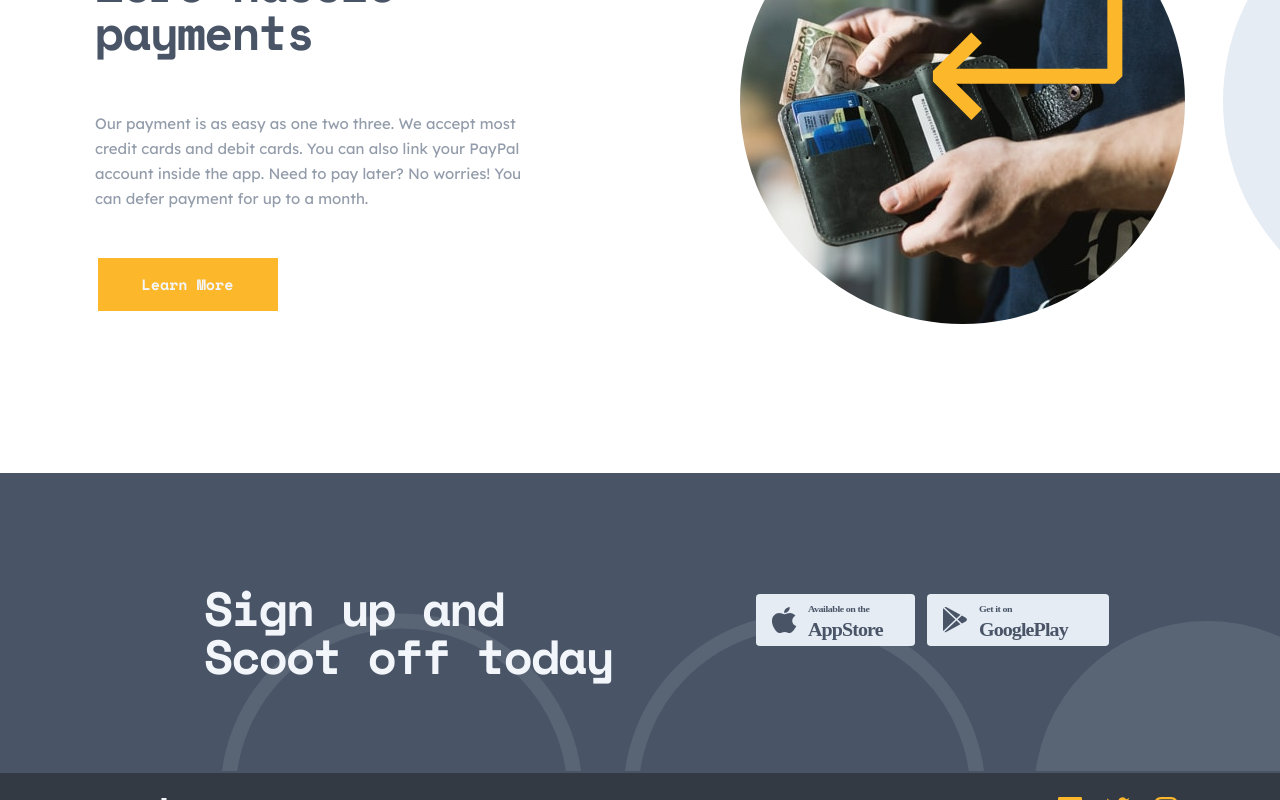
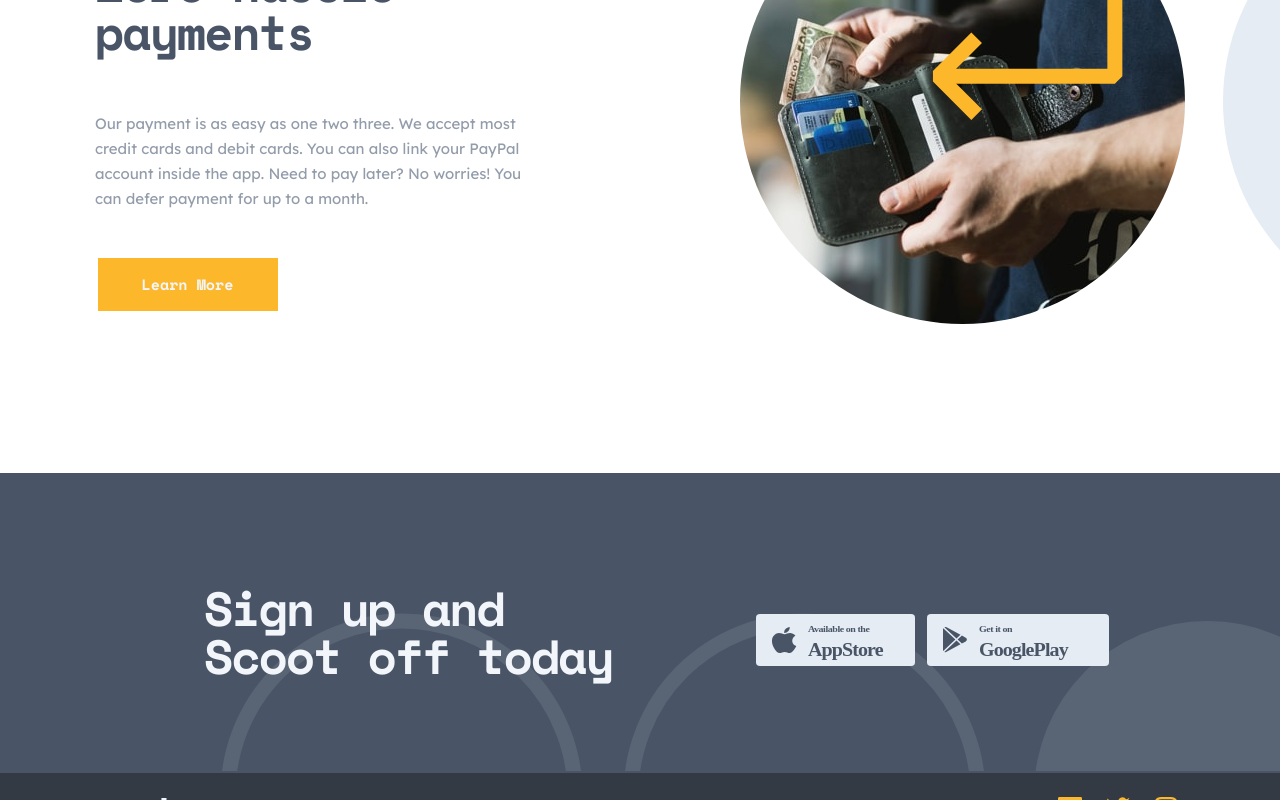
Before and after one commit to jNembhard/scoot, a React (Create React App) app: page / in a window 1280 px wide. Shown: the part 2637-3437 px from the top of the page. Built offline with nearby package versions, Linux system fonts and the light colour scheme.

Commit message:
Appstore adjustment

```diff
--- a/src/components/molecules/footercomponents/FooterTop.js
+++ b/src/components/molecules/footercomponents/FooterTop.js
@@ -169,7 +169,7 @@ const AppStoreWrap = styled.div`
   margin-bottom: 88px;
 
   @media ${({ theme }) => theme.breakpoints.laptop} {
-    margin-bottom: unset;
+    margin-bottom: -40px;
   }
 `;
 
```
